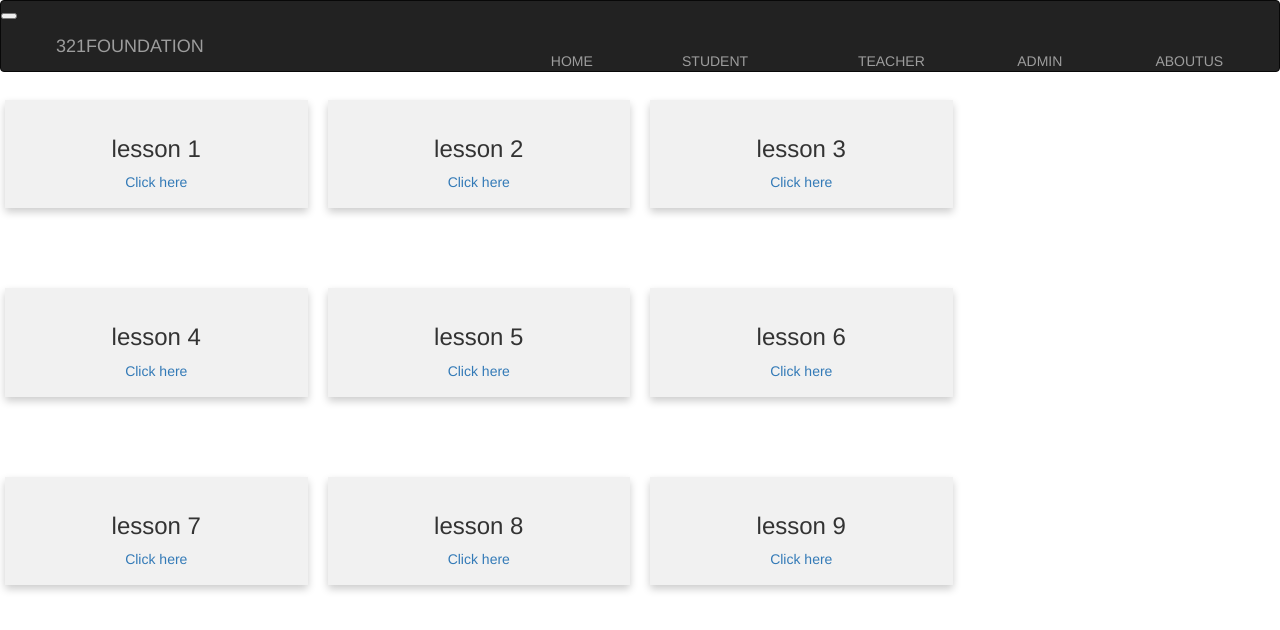
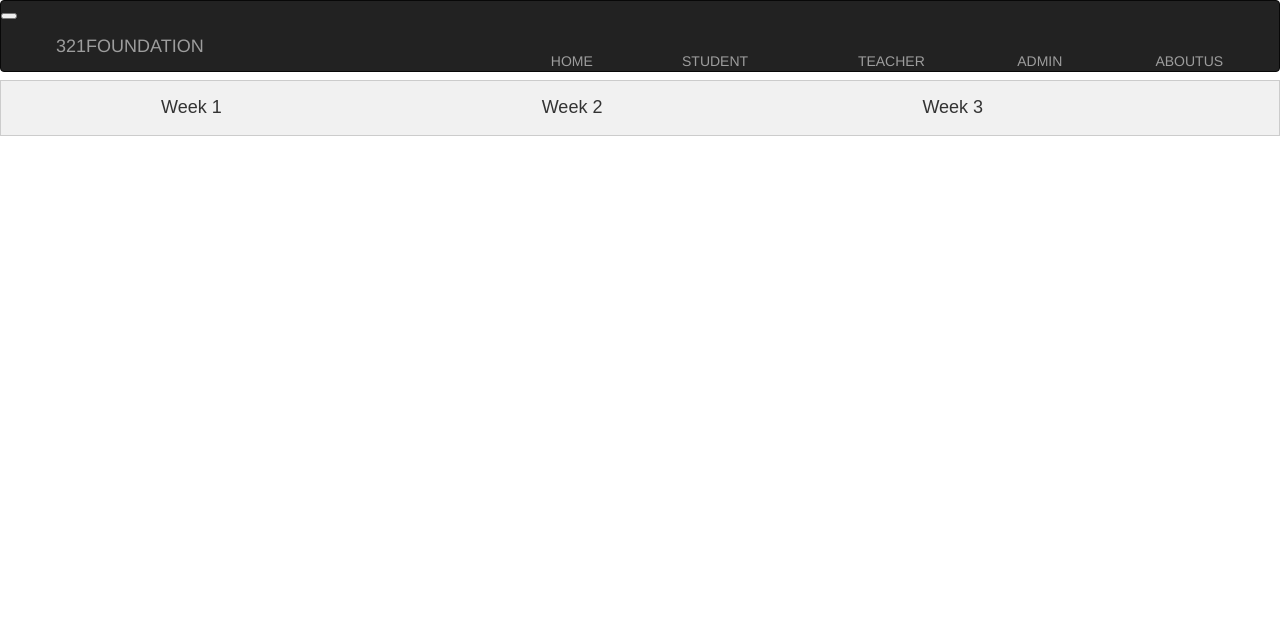
Before and after one commit to IndiaCFG2/team-9, an Angular app in the folder team9app/: page /student/dashboard in a window 1280 px wide. Shown: the top 630 px of the page. Built offline with nearby package versions, Linux system fonts and the light colour scheme.

Commit message:
final components

```diff
--- a/team9app/src/app/student/student.component.html
+++ b/team9app/src/app/student/student.component.html
@@ -3,7 +3,7 @@
 <style>
 input[type=text], select {
   width: 100%;
-  padding: 12px 20px;
+  padding: 6px 10px;
   margin: 8px 0;
   display: inline-block;
   border: 1px solid #ccc;
@@ -15,7 +15,7 @@ input[type=submit] {
   width: 100%;
   background-color: #337ab7;
   color: white;
-  padding: 14px 20px;
+  padding: 2px 2px;
   margin: 8px 0;
   border: none;
   border-radius: 4px;
@@ -30,9 +30,8 @@ div {
   border-radius: 5px;
   background-color: #f2f2f2;
   padding: 20px;
-  padding-left: :20px;
-  padding-top: 10px;
-  padding-bottom: :10px;
+
+
   width:30%;
   margin-left:380px;
   margin-top:100px;
--- a/team9app/src/app/studentdashboard/studentdashboard.component.html
+++ b/team9app/src/app/studentdashboard/studentdashboard.component.html
@@ -1,25 +1,137 @@
+<!DOCTYPE html>
+<html>
+<head>
+<meta name="viewport" content="width=device-width, initial-scale=1">
+<link rel="stylesheet" href="https://cdnjs.cloudflare.com/ajax/libs/font-awesome/4.7.0/css/font-awesome.min.css">
+<link rel="stylesheet" href="https://cdnjs.cloudflare.com/ajax/libs/font-awesome/4.7.0/css/font-awesome.min.css">
+<style>
+* {
+  box-sizing: border-box;
+}
+
+body {
+  font-family: Arial, Helvetica, sans-serif;
+}
+
+/* Float four columns side by side */
+.column {
+  float: left;
+  width: 25%;
+  padding: 0 10px;
+}
+
+/* Remove extra left and right margins, due to padding */
+.row {margin: 0 -5px;}
+
+/* Clear floats after the columns */
+.row:after {
+  content: "";
+  display: table;
+  clear: both;
+}
+
+/* Responsive columns */
+@media screen and (max-width: 600px) {
+  .column {
+    width: 100%;
+    display: block;
+    margin-bottom: 20px;
+  }
+}
+
+/* Style the counter cards */
+.card {
+  box-shadow: 0 4px 8px 0 rgba(0, 0, 0, 0.2);
+  padding: 16px;
+  text-align: center;
+  background-color: #f1f1f1;
+}
+</style>
+<style>
+table {
+  border-collapse: collapse;
+  border: 1px solid black;
+}
+</style>
+<style>
+body {font-family: Arial;}
+
+/* Style the tab */
+.tab {
+  overflow: hidden;
+  border: 1px solid #ccc;
+  background-color: #f1f1f1;
+}
+
+/* Style the buttons inside the tab */
+.tab button {
+  background-color: inherit;
+  float: left;
+  border: none;
+  outline: none;
+  cursor: pointer;
+  padding: 14px 160px;
+  transition: 0.3s;
+  font-size: 18px;
+}
+
+/* Change background color of buttons on hover */
+.tab button:hover {
+  background-color: #ddd;
+}
+
+/* Create an active/current tablink class */
+.tab button.active {
+  background-color: #ccc;
+}
+
+/* Style the tab content */
+.tabcontent {
+  display: none;
+  padding: 6px 12px;
+  border: 1px solid #ccc;
+  border-top: none;
+}
+.imp{
+float: right;
+}
+</style>
+</head>
+<body>
+
+    <br>
+    <br>
+<div class="tab">
+  <button class="tablinks" (click)="openCity($event, 'London')">Week 1</button>
+  <button class="tablinks" (click)="openCity($event, 'Paris')">Week 2</button>
+  <button class="tablinks" (click)="openCity($event, 'Tokyo')">Week 3</button>
+
+</div>
+
 <div id="London" class="tabcontent">
 <br>
-
 <br>
 <br>
   <div class="row">
   <div class="column">
     <div class="card">
       <h3>lesson 1</h3>
-      <a href="#">Click here</a>
+      <button>Low tech URL</button>
+      <button>High tech URL</button>
     </div>
   </div>
   <div class="column">
     <div class="card">
       <h3>lesson 2</h3>
-      <a href="#">Click here</a>
+      <button>Low tech URL</button>
+      <button>High tech URL</button>
     </div>
   </div>
   <div class="column">
     <div class="card">
       <h3>lesson 3</h3>
-      <a href="#">Click here</a>
+      <button>Low tech URL</button>
+      <button>High tech URL</button>
     </div>
   </div>
 </div>
@@ -32,19 +144,48 @@
   <div class="column">
     <div class="card">
       <h3>lesson 4</h3>
-      <a href="#">Click here</a>
+      <button>Low tech URL</button>
+      <button>High tech URL</button>
     </div>
   </div>
   <div class="column">
     <div class="card">
       <h3>lesson 5</h3>
-      <a href="#">Click here</a>
+      <button>Low tech URL</button>
+      <button>High tech URL</button>
+    </div>
+  </div>
+
+</div>
+<br>
+<br>
+
+</div>
+<div id="Paris" class="tabcontent">
+  <br>
+
+<br>
+<br>
+  <div class="row">
+  <div class="column">
+    <div class="card">
+      <h3>story 1</h3>
+      <button>Low tech URL</button>
+      <button>High tech URL</button>
     </div>
   </div>
   <div class="column">
     <div class="card">
-      <h3>lesson 6</h3>
-      <a href="#">Click here</a>
+      <h3>story 2</h3>
+     <button>Low tech URL</button>
+      <button>High tech URL</button>
+    </div>
+  </div>
+  <div class="column">
+    <div class="card">
+      <h3>story 3</h3>
+      <button>Low tech URL</button>
+      <button>High tech URL</button>
     </div>
   </div>
 </div>
@@ -56,23 +197,82 @@
  <div class="row">
   <div class="column">
     <div class="card">
-      <h3>lesson 7</h3>
-      <a href="#">Click here</a>
+      <h3>story 4</h3>
+     <button>Low tech URL</button>
+      <button>High tech URL</button>
+    </div>
+  </div>
+  <div class="column">
+    <div class="card">
+      <h3>story 5</h3>
+      <button>Low tech URL</button>
+      <button>High tech URL</button>
+    </div>
+  </div>
+  <br>
+</div>
+
+ <br>
+ <br>
+
+
+</div>
+
+<div id="Tokyo" class="tabcontent">
+  <br>
+
+<br>
+<br>
+  <div class="row">
+  <div class="column">
+    <div class="card">
+      <h3>part 1</h3>
+     <button>Low tech URL</button>
+      <button>High tech URL</button>
+    </div>
+  </div>
+  <div class="column">
+    <div class="card">
+      <h3>part 2</h3>
+      <button>Low tech URL</button>
+      <button>High tech URL</button>
+    </div>
+  </div>
+  <div class="column">
+    <div class="card">
+      <h3>part 3</h3>
+      <button>Low tech URL</button>
+      <button>High tech URL</button>
+    </div>
+  </div>
+</div>
+<br>
+<br>
+
+<br>
+<br>
+ <div class="row">
+  <div class="column">
+    <div class="card">
+      <h3>part 4</h3>
+      <button>Low tech URL</button>
+      <button>High tech URL</button>
+    </div>
+  </div>
+  <div class="column">
+    <div class="card">
+      <h3>part 5</h3>
+      <button>Low tech URL</button>
+      <button>High tech URL</button>
     </div>
   </div>
 
-  <div class="column">
-    <div class="card">
-      <h3>lesson 8</h3>
-      <a href="#">Click here</a>
-    </div>
-  </div>
+</div>
+<br>
+<br>
 
-  <div class="column">
-    <div class="card">
-      <h3>lesson 9</h3>
-      <a href="#">Click here</a>
-    </div>
-  </div>
 </div>
-</div>
+
+
+</body>
+</html>
--- a/team9app/src/app/studentdashboard/studentdashboard.component.ts
+++ b/team9app/src/app/studentdashboard/studentdashboard.component.ts
@@ -12,6 +12,19 @@ export class StudentdashboardComponent implements OnInit {
 
   ngOnInit(): void {
   }
+  openCity(evt, cityName) {
+  var i, tabcontent, tablinks;
+  tabcontent = document.getElementsByClassName("tabcontent");
+  for (i = 0; i < tabcontent.length; i++) {
+    tabcontent[i].style.display = "none";
+  }
+  tablinks = document.getElementsByClassName("tablinks");
+  for (i = 0; i < tablinks.length; i++) {
+    tablinks[i].className = tablinks[i].className.replace(" active", "");
+  }
+  document.getElementById(cityName).style.display = "block";
+  evt.currentTarget.className += " active";
+}
 
   incCounter(obj){
     this.ds.incStCounter(obj).subscribe((res) => {
--- a/team9app/src/app/teacher/teacher.component.css
+++ b/team9app/src/app/teacher/teacher.component.css
@@ -1,6 +1,6 @@
 input[type=text], select {
     width: 100%;
-    padding: 12px 20px;
+    padding: 6px 10px;
     margin: 8px 0;
     display: inline-block;
     border: 1px solid #ccc;
```
